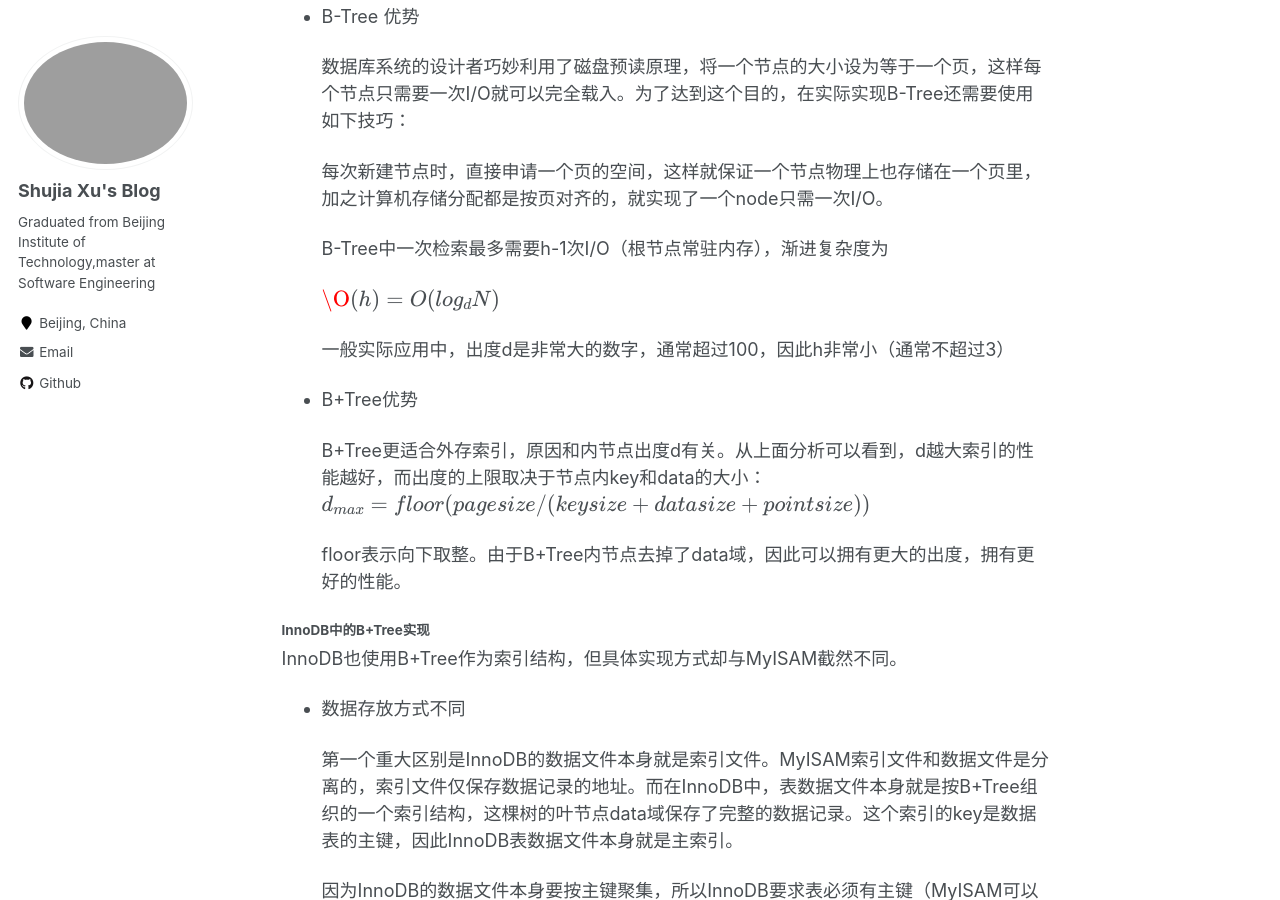
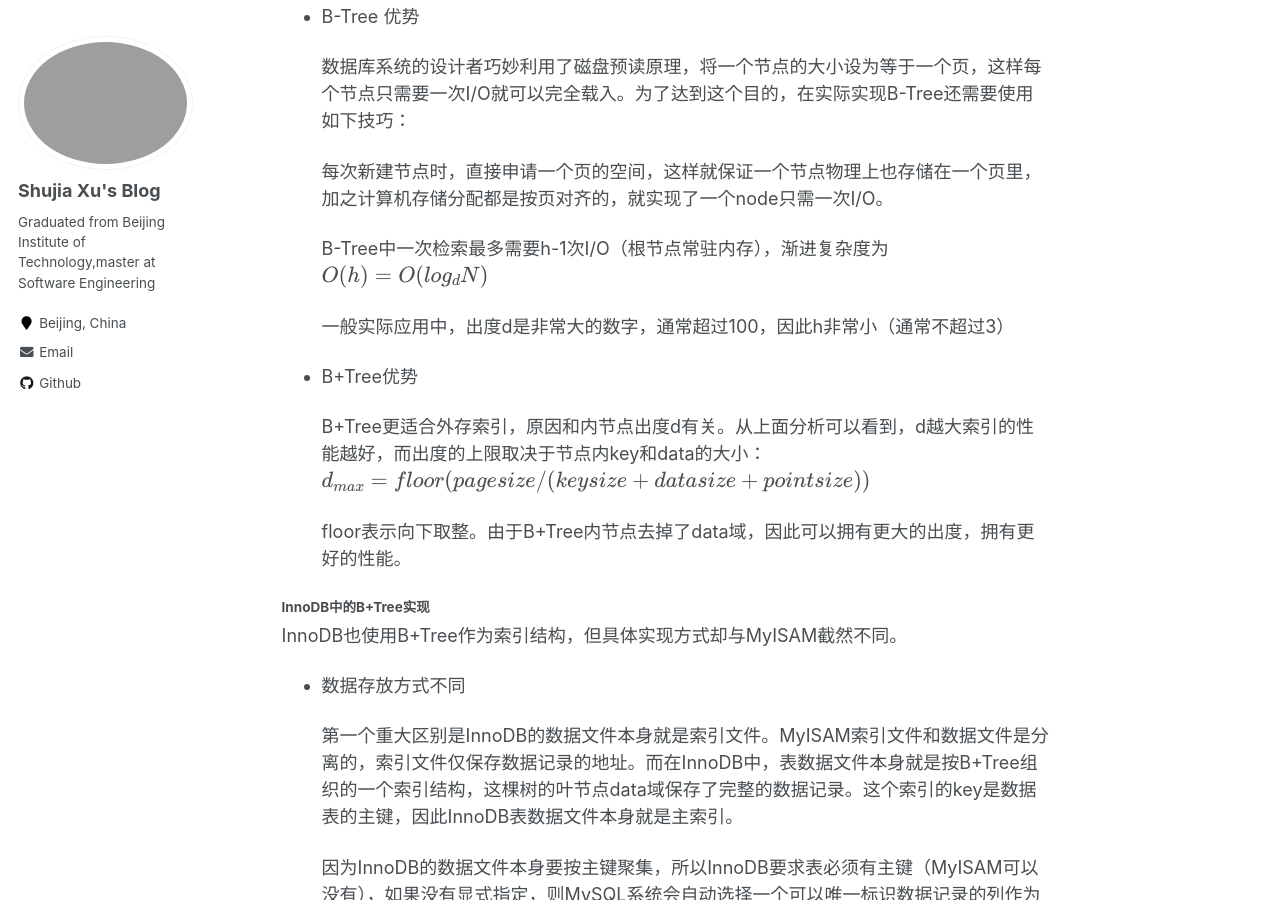
Before and after one commit to yehuo/yehuo.github.io, a Jekyll site: the page built from _posts/2021-07-11-[MySQL]MySQL基础笔记.md, in a window 1280 px wide and 900 px high, scrolled down 7456 px. Built offline with Jekyll 4.4.1, drawn with Linux system fonts in a browser that asks for light colours; formulas are drawn with MathJax 3.

Commit message:
2021-07-21-003
update inline LaTex

```diff
--- a/_posts/2021-07-11-[MySQL]MySQL基础笔记.md
+++ b/_posts/2021-07-11-[MySQL]MySQL基础笔记.md
@@ -312,22 +312,20 @@ B+Tree基础上，为相邻叶子节点添加指针，即可增加区间查询
 
   每次新建节点时，直接申请一个页的空间，这样就保证一个节点物理上也存储在一个页里，加之计算机存储分配都是按页对齐的，就实现了一个node只需一次I/O。
 
-  B-Tree中一次检索最多需要h-1次I/O（根节点常驻内存），渐进复杂度为
-
-  $\O(h)=O(log_dN)\$
+  B-Tree中一次检索最多需要h-1次I/O（根节点常驻内存），渐进复杂度为$ O(h)=O(log_dN)$
 
 
-  一般实际应用中，出度d是非常大的数字，通常超过100，因此h非常小（通常不超过3）
+    一般实际应用中，出度d是非常大的数字，通常超过100，因此h非常小（通常不超过3）
 
 - B+Tree优势
 
-	B+Tree更适合外存索引，原因和内节点出度d有关。从上面分析可以看到，d越大索引的性能越好，而出度的上限取决于节点内key和data的大小：
-	$$
-	d_{max}=floor(pagesize/(keysize+datasize+pointsize))
-	$$
+  B+Tree更适合外存索引，原因和内节点出度d有关。从上面分析可以看到，d越大索引的性能越好，而出度的上限取决于节点内key和data的大小：
+  $$
+  d_{max}=floor(pagesize/(keysize+datasize+pointsize))
+  $$
 
 
-	floor表示向下取整。由于B+Tree内节点去掉了data域，因此可以拥有更大的出度，拥有更好的性能。
+  floor表示向下取整。由于B+Tree内节点去掉了data域，因此可以拥有更大的出度，拥有更好的性能。
 
 #### InnoDB中的B+Tree实现
 
```
